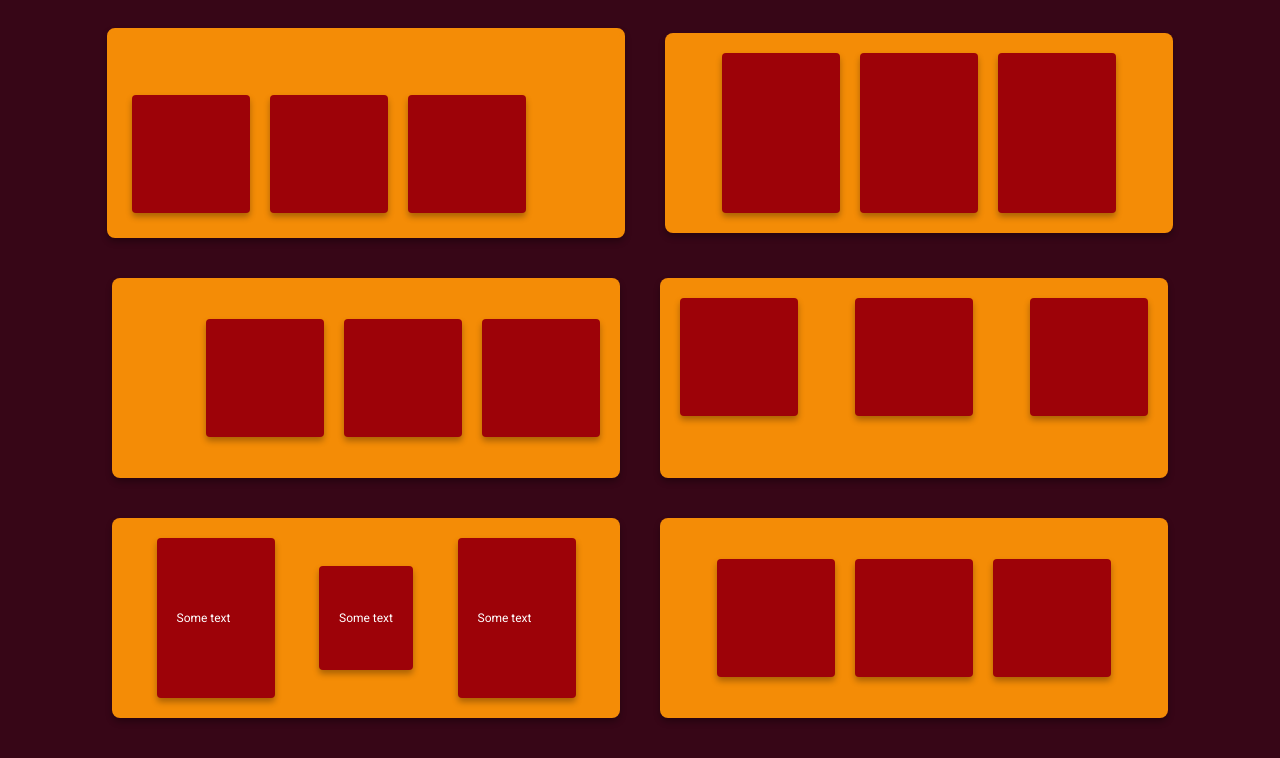
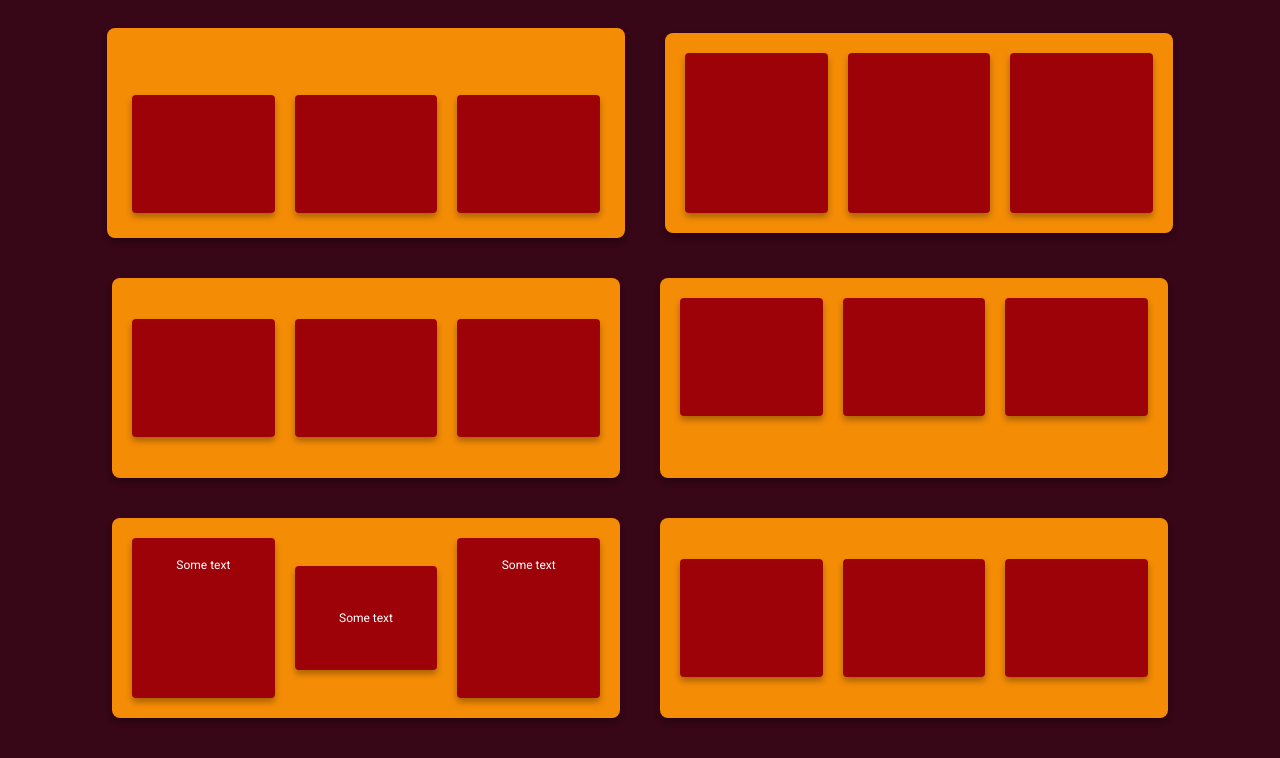
Before and after one commit to emeliethorin/Flexbox, a plain HTML site: page index.html in a window 1280 px wide. Drawn offline with Linux system fonts and the light colour scheme; a web font is replaced by a local one.

Commit message:
unfinished assignment

```diff
--- a/index.html
+++ b/index.html
@@ -7,62 +7,56 @@
     <meta charset="UTF-8">
     <meta http-equiv="X-UA-Compatible" content="IE=edge">
     <meta name="viewport" content="width=device-width, initial-scale=1.0">
-    <title>My website</title>
+    <title>Flexbox</title>
     <link rel="stylesheet" href="styles/index.css">
 </head>
 
 <body>
     <main>
-        <div class="flex-container">
+        <div class="container">
             <div class="flex-container-1">
-            <div class="card-mid">
+                <div class="card-2">
                 </div>
-            <div class="card-mid">
+                <div class="card-2">
                 </div>
-            <div class="card-mid">
+                <div class="card-2">
                 </div>
             </div>
             <div class="flex-container-2">
-            <div class="card-large">
+                <div class="card-3">
                 </div>
-            <div class="card-large">
+                <div class="card-3">
                 </div>
-            <div class="card-large">
+                <div class="card-3">
                 </div>
             </div>
             <div class="flex-container-3">
-            <div class="card-mid">
+                <div class="card-2">
                 </div>
-            <div class="card-mid">
+                <div class="card-2">
                 </div>
-            <div class="card-mid">
+                <div class="card-2">
                 </div>
             </div>
             <div class="flex-container-4">
-            <div class="card-mid">
+                <div class="card-2">
                 </div>
-            <div class="card-mid">
+                <div class="card-2">
                 </div>
-            <div class="card-mid">
+                <div class="card-2">
                 </div>
             </div>
             <div class="flex-container-5">
-            <div class="card-large">
-                <p class="card__info">Some text</p>
-            </div>
-            <div class="card-small">
-                <p class="card__info">Some text</p>
-            </div>
-            <div class="card-large">
-                <p class="card__info">Some text</p>
-            </div>
+                <div class="card-3">Some text</div>
+                <div class="card-1">Some text</div>
+                <div class="card-3">Some text</div>
             </div>
             <div class="flex-container-6">
-            <div class="card-mid">
+                <div class="card-2">
                 </div>
-            <div class="card-mid">
+                <div class="card-2">
                 </div>
-            <div class="card-mid">
+                <div class="card-2">
             </div>
         </div>
     </div>
--- a/styles/index.css
+++ b/styles/index.css
@@ -2,37 +2,53 @@ body {
     background-color: #370617;
 }
 
-.card-small {
+.card-1 {
+    color: white;
+    font-family: Roboto;
+    font-size: 12px;
     background-color: #9D0208;
     display: flex;
-    text-align: left;
+
     height: 64px;
     width: 78x;
     padding: 20px;
     border-radius: 4px;
     box-shadow: 0px 4px 6px rgba(0, 0, 0, 0.3);
+    align-items: center;
+    justify-content: center;
+    flex: 1;
 }
 
-.card-mid {
+.card-2 {
+    color: white;
+    font-family: Roboto;
+    font-size: 12px;
     background-color: #9D0208;
     display: flex;
-    text-align: left;
     height: 78px;
     width: 78px;
     padding: 20px;
     border-radius: 4px;
     box-shadow: 0px 4px 6px rgba(0, 0, 0, 0.3);
+    align-items: center;
+    justify-content: center;
+    flex: 1;
 }
 
-.card-large {
+.card-3 {
+    color: white;
+    font-family: Roboto;
+    font-size: 12px;
     background-color: #9D0208;
     display: flex;
-    text-align: left;
     height: 120px;
     width: 78px;
     padding: 20px;
     border-radius: 4px;
     box-shadow: 0px 4px 6px rgba(0, 0, 0, 0.3);
+    align-content: center;
+    justify-content: center;
+    flex: 1;
 }
 
 .card__info {
@@ -43,7 +59,7 @@ body {
     justify-content: center;
 }
 
-.flex-container {
+.container {
     display: flex;
     justify-content: center;
     align-items: center;
```
Lines whose indentation alone changed are shown as unchanged.
